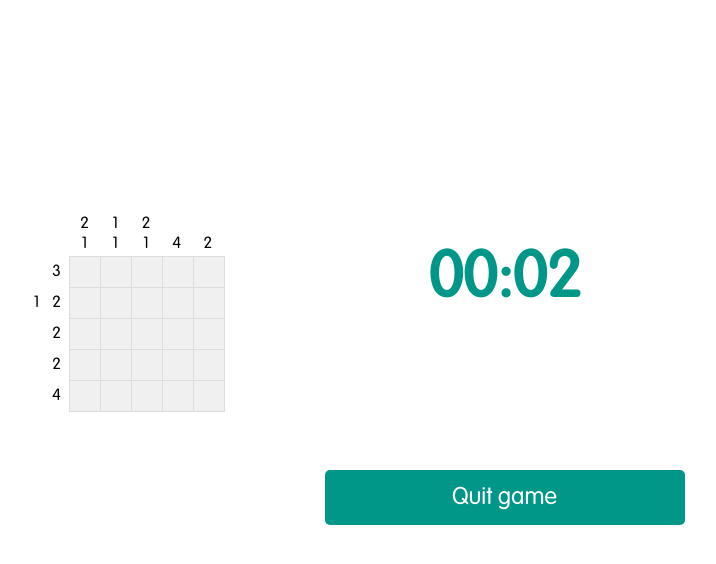
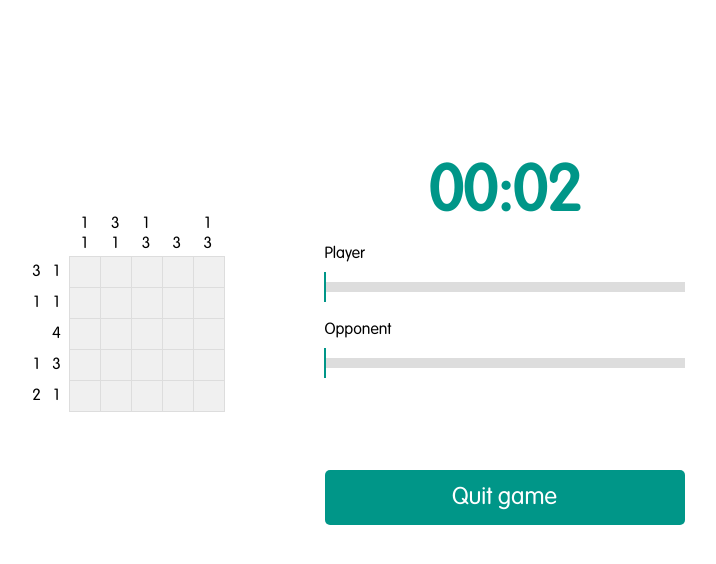
Before and after one commit to WaisKamal/squash, a Vue app: page / in a window 1280 px wide. Both pictures are taken after a click on the button "Play". Shown: the top 564 px of the page, without its empty margins (285-1001 px from the left). Built offline with nearby package versions, Linux system fonts and the light colour scheme.

Commit message:
Added progress bars to in-game dashboard Fixed a bug with "Quit Game" button Added some clarification comments Rearranged some component files

```diff
--- a/src/App.vue
+++ b/src/App.vue
@@ -1,5 +1,5 @@
 <script setup>
-import { reactive } from "vue"
+import { reactive, computed } from "vue"
 
 // App configuration
 import config from "./config.json"
@@ -7,7 +7,7 @@ import config from "./config.json"
 // Components
 import Title from "./components/Title.vue"
 import Board from "./components/Board.vue"
-import Dash from "./components/Dash.vue"
+import Dash from "./components/dashpages/Dash.vue"
 import SeekTable from "./components/SeekTable.vue"
 
 // Utility functions
@@ -51,10 +51,22 @@ let game = reactive({
   boardState: {
     mouseButton: "",
     selectedCells: [],
-    data: undefined
+    data: undefined,
+    cellsMarked: 0,
   },
-  status: "nogame" // "nogame", "playing", "gameover"
+  status: "nogame" // "nogame", "seek", "playing", "gameover"
 })
+
+let playerData = computed(() => {
+  return {
+    playerName: "Player",
+    playerProgress: 100 * game.boardState.cellsMarked /
+                    (game.boardDimensions.rows * game.boardDimensions.columns),
+    opponentName: "Opponent",
+    opponentProgress: 0
+  }
+})
+
 // Generate board
 let boardConfig = utils.generateBoard(game.boardDimensions.rows, game.boardDimensions.columns)
 game.rowHeaders = boardConfig.rowHeaders
@@ -63,8 +75,14 @@ game.columnHeaders = boardConfig.columnHeaders
 game.boardData = boardConfig.board
 game.boardState.data = game.boardData.map(row => row.map(cell => 0))
 
-function seekButtonClicked(boardSize) {
-  console.log(boardSize)
+function cellMarked() {
+  game.boardState.cellsMarked++
+}
+
+function dashButtonClicked(boardSize) {
+  if (game.status == "playing") {
+    game.status = "nogame"
+  } else {
     let boardConfig = utils.generateBoard(boardSize.rows, boardSize.columns)
     game.boardDimensions = { columns: boardSize.columns, rows: boardSize.rows }
     game.rowHeaders = boardConfig.rowHeaders
@@ -73,6 +91,7 @@ function seekButtonClicked(boardSize) {
     game.boardData = boardConfig.board
     game.boardState.data = game.boardData.map(row => row.map(cell => 0))
     game.status = "playing"
+  }
 }
 </script>
 
@@ -85,12 +104,14 @@ function seekButtonClicked(boardSize) {
       :rowHeaders="game.rowHeaders"
       :columnHeaders="game.columnHeaders"
       :state="game.boardState"
-      :gameStatus="game.status" />
+      :gameStatus="game.status"
+      @cellMarked="cellMarked" />
     <Dash
       :boardSizeOptions="game.boardSizeOptions"
       :gameModeOptions="game.gameModeOptions"
       :gameStatus="game.status"
-      @seek="seekButtonClicked" />
+      :playerData="playerData"
+      @dashButtonClicked="dashButtonClicked" />
     <SeekTable :gameStatus="game.status" :seekRequests="seekRequests" />
   </div>
 </template>
--- a/src/components/Board.vue
+++ b/src/components/Board.vue
@@ -1,17 +1,24 @@
 <script setup>
-import { reactive, computed } from "vue";
+import { computed, toRaw } from "vue";
 import RowHeaders from "./RowHeaders.vue";
 import ColumnHeaders from "./ColumnHeaders.vue";
 import Cell from "./Cell.vue"
 
+const emit = defineEmits(["cellMarked"])
+
 // Board data
 const data = defineProps({
-  dimensions: Object,
-  rowHeaders: Array,
-  columnHeaders: Array,
-  boardData: Array,
-  state: Object,
-  gameStatus: String
+  dimensions: Object,   // Board dimensions - { rows, columns }
+  rowHeaders: Array,    // Row headers
+  columnHeaders: Array, // Column headers
+  boardData: Array,     // 2D array (true = cell to be affirmed, false = cell to be crossed)
+  state: Object,        // {
+                        //   data: 2D array (0 = empty, 1 = affirmed, 2 = crossed)
+                        //   mouseButton: the mouse button currently clicked ("left", "right", or "")
+                        //   selectedCells: array of elements { row, column }
+                        // }
+  cellsMarked: Number,  // Number of cells that have been marked
+  gameStatus: String    // "nogame", "seek", "playing", "gameover"
 })
 
 // Board grid configuration
@@ -22,11 +29,13 @@ const boardStyle = computed(() => {
 })
 
 function cellPressed(e) {
+  // Assign mouseButton
   if (e.which == 1) {
     data.state.mouseButton = "left"
   } else if (e.which == 3) {
     data.state.mouseButton = "right"
   }
+  // Coordinates of selected cell
   let row = Number(e.target.getAttribute("data-row"))
   let column = Number(e.target.getAttribute("data-column"))
   // Set selected cells
@@ -39,6 +48,8 @@ function cellReleased(e) {
   let index = 0
   data.state.selectedCells.forEach((cell) => {
     if (data.state.data[cell.row][cell.column] == 0) {
+      // Notify App.vue that a cell has been marked
+      emit("cellMarked")
       setTimeout(() => {
         data.state.data[cell.row][cell.column] = data.boardData[cell.row][cell.column] ? 1 : 2
       }, index++ * 100)
@@ -76,8 +87,9 @@ function mouseLeftBoardGrid() {
   data.state.selectedCells = []
 }
 
-// Utility function that takes array of cells and cell number (starting at 1)
-// and outputs whether the cell exists in the array
+// Utility function that takes array of cells { row, column } and cell number
+// (starting at 1 and going left-to-right) and outputs whether the cell exists
+// in the array
 function cellExists(arr, cellOrder) {
   let row = Math.floor((cellOrder - 1) / data.dimensions.columns)
   let column = (cellOrder - 1) % data.dimensions.columns
@@ -95,7 +107,7 @@ function getCellClass(cellOrder) {
 
 <template>
   <div class="board" v-show="data.gameStatus != 'nogame'">
-    <div />
+    <div></div>
     <ColumnHeaders :headers="data.columnHeaders" />
     <RowHeaders :headers="data.rowHeaders" />
     <div class="grid" :style="boardStyle"
--- a/src/components/Dash.vue
+++ b/src/components/dashpages/Dash.vue
@@ -1,15 +1,16 @@
 <script setup>
 import { reactive } from "vue"
-import DashGameStatus from "./dashpages/DashGameStatus.vue";
-import DashSeek from "./dashpages/DashSeek.vue";
+import DashGameStatus from "./GameDash/DashGameStatus.vue";
+import DashSeek from "./StartDash/DashSeek.vue";
 
 const props = defineProps({
   boardSizeOptions: Object,
   gameModeOptions: Object,
-  gameStatus: String
+  gameStatus: String,
+  playerData: Object
 })
 
-const emit = defineEmits(["seek"])
+const emit = defineEmits(["dashButtonClicked"])
 
 let seekOptions = reactive({
   boardSize: {
@@ -23,7 +24,7 @@ setTimeout(() => {
 }, 5000)
 
 function seekButtonClicked() {
-  emit("seek", seekOptions.boardSize)
+  emit("dashButtonClicked", seekOptions.boardSize)
 }
 
 // Utility function to get button text from game status
@@ -40,7 +41,12 @@ function getButtonText() {
 <template>
   <div class="dash">
     <DashSeek :seekOptions="seekOptions" v-show="props.gameStatus == 'nogame'"/>
-    <DashGameStatus v-if="props.gameStatus == 'playing'"/>
+    <DashGameStatus
+      :playerName="props.playerData.playerName"
+      :playerProgress="props.playerData.playerProgress"
+      :opponentName="props.playerData.opponentName"
+      :opponentProgress="props.playerData.opponentProgress"
+      v-if="props.gameStatus == 'playing'" />
     <button id="btn-play" @click="seekButtonClicked">{{ getButtonText() }}</button>
   </div>
 </template>
--- a/src/components/dashpages/DashGameStatus.vue
+++ /dev/null
@@ -1,47 +0,0 @@
-<script setup>
-import { reactive, computed } from "vue"
-
-let time = reactive({
-  value: 0
-})
-setInterval(() => {
-  time.value++
-}, 1000)
-let clock = computed(() => {
-  return {
-    seconds: time.value % 60,
-    minutes: Math.floor(time.value / 60) % 60,
-    hours: Math.floor(time.value / 3600) % 24,
-    days: Math.floor(time.value / 86400)
-  }
-})
-</script>
-
-<template>
-  <div class="game-status">
-    <h3 class="clock">
-      <span id="days" v-if="clock.days">{{ clock.days }}</span>
-      <span v-if="clock.days">:</span>
-      <span id="hours" v-if="clock.hours || clock.days">{{ clock.hours.toString().padStart(2, 0) }}</span>
-      <span v-if="clock.hours || clock.days">:</span>
-      <span id="minutes">{{ clock.minutes.toString().padStart(2, 0) }}</span>
-      <span>:</span>
-      <span id="seconds">{{ clock.seconds.toString().padStart(2, 0) }}</span>
-    </h3>
-  </div>
-</template>
-
-<style scoped>
-  .game-status {
-    display: flex;
-    height: 360px;
-    justify-content: center;
-    align-items: center;
-  }
-  .clock {
-    font-family: "Arial Rounded";
-    font-size: 64px;
-    text-align: center;
-    color: var(--color-primary);
-  }
-</style>
--- /dev/null
+++ b/src/components/dashpages/GameDash/Clock.vue
@@ -0,0 +1,37 @@
+<script setup>
+import { reactive, computed } from 'vue'
+
+let props = defineProps({
+  time: Number
+})
+
+let clock = computed(() => {
+  return {
+    seconds: props.time % 60,
+    minutes: Math.floor(props.time / 60) % 60,
+    hours: Math.floor(props.time / 3600) % 24,
+    days: Math.floor(props.time / 86400)
+  }
+})
+</script>
+<template>
+  <h3 class="clock">
+    <span id="days" v-if="clock.days">{{ clock.days }}</span>
+    <span v-if="clock.days">:</span>
+    <span id="hours" v-if="clock.hours || clock.days">{{ clock.hours.toString().padStart(2, 0) }}</span>
+    <span v-if="clock.hours || clock.days">:</span>
+    <span id="minutes">{{ clock.minutes.toString().padStart(2, 0) }}</span>
+    <span>:</span>
+    <span id="seconds">{{ clock.seconds.toString().padStart(2, 0) }}</span>
+  </h3>
+</template>
+
+<style scoped>
+.clock {
+  margin-bottom: 20px;
+  font-family: "Arial Rounded";
+  font-size: 64px;
+  text-align: center;
+  color: var(--color-primary);
+}
+</style>
--- /dev/null
+++ b/src/components/dashpages/GameDash/DashGameStatus.vue
@@ -0,0 +1,37 @@
+<script setup>
+import { reactive } from 'vue'
+import GameProgress from './GameProgress.vue';
+import Clock from './Clock.vue'
+
+let props = defineProps({
+  playerName: String,
+  playerProgress: Number,
+  opponentName: String,
+  opponentProgress: Number
+})
+
+let time = reactive({
+  value: 0
+})
+setInterval(() => {
+  time.value++
+}, 1000)
+</script>
+
+<template>
+  <div class="game-status">
+    <Clock :time="time.value" />
+    <GameProgress :player="props.playerName" :progress="props.playerProgress"/>
+    <GameProgress :player="props.opponentName" :progress="props.opponentProgress"/>
+  </div>
+</template>
+
+<style scoped>
+.game-status {
+  display: flex;
+  flex-direction: column;
+  height: 360px;
+  justify-content: center;
+  align-items: center;
+}
+</style>
--- /dev/null
+++ b/src/components/dashpages/GameDash/GameProgress.vue
@@ -0,0 +1,45 @@
+<script setup>
+let props = defineProps({
+  player: String,
+  progress: Number
+})
+console.log(props.progress)
+</script>
+
+<template>
+  <div class="progress">
+    <p>{{ props.player }}</p>
+    <div class="progress-bar">
+      <div class="handle" :style="{ left: props.progress + '%' }"></div>
+    </div>
+  </div>
+</template>
+
+<style scoped>
+.progress {
+  width: 100%;
+}
+
+.progress p {
+  margin-bottom: 20px;
+}
+
+.progress .progress-bar {
+  position: relative;
+  width: 100%;
+  height: 10px;
+  margin-bottom: 30px;
+  background: #DDD;
+}
+
+.progress .progress-bar .handle {
+  position: absolute;
+  width: 2px;
+  height: 30px;
+  top: -10px;
+  left: 0px;
+  transition: 0.25s;
+  transform: translateX(-1px);
+  background: var(--color-primary);
+}
+</style>
--- a/src/components/dashpages/DashSeek.vue
+++ b/src/components/dashpages/StartDash/DashSeek.vue
@@ -1,8 +1,8 @@
 <script setup>
-import config from '../../config.json'
+import config from '../../../config.json'
 
-import BoardSizeOption from '../BoardSizeOption.vue';
-import GameModeOption from '../GameModeOption.vue';
+import BoardSizeOption from '../../BoardSizeOption.vue';
+import GameModeOption from '../../GameModeOption.vue';
 
 const props = defineProps({
   seekOptions: Object
```
Lines whose indentation alone changed are shown as unchanged.
